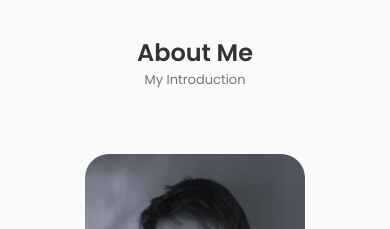
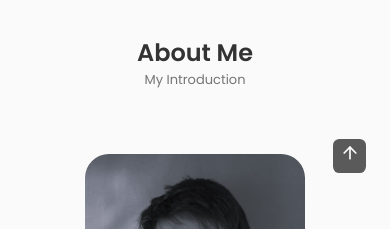
Before and after one commit to chuluq/glowing-glasses, a Next.js app: page / in a window 390 px wide. Shown: the part 840-1069 px from the top of the page. Built offline with nearby package versions, Linux system fonts and the light colour scheme.

Commit message:
feat: add scroll up

```diff
--- a/src/app/layout.tsx
+++ b/src/app/layout.tsx
@@ -5,6 +5,7 @@ import { Poppins } from "next/font/google";
 
 import { Header } from "@/components/header";
 import { Footer } from "@/components/footer";
+import { ScrollUp } from "@/components/scroll-up";
 
 const fontSans = Poppins({ subsets: ["latin"], weight: ["400", "500", "600"] });
 
@@ -24,6 +25,7 @@ export default function RootLayout({
         <Header />
         <main>{children}</main>
         <Footer />
+        <ScrollUp />
       </body>
     </html>
   );
--- a/src/components/icons.tsx
+++ b/src/components/icons.tsx
@@ -19,6 +19,7 @@ import {
   CalendarDays,
   ArrowRight,
   Mail,
+  ArrowUp,
 } from "lucide-react";
 
 export type Icon = LucideIcon;
@@ -39,6 +40,7 @@ export const Icons = {
   support: Headphones,
   arrowDown: ArrowDown,
   arrowRight: ArrowRight,
+  arrowUp: ArrowUp,
   education: GraduationCap,
   calendar: CalendarDays,
   mail: Mail,
--- /dev/null
+++ b/src/components/scroll-up.tsx
@@ -0,0 +1,22 @@
+"use client";
+
+import Link from "next/link";
+
+import { Icons } from "@/components/icons";
+
+export const ScrollUp = () => {
+  window.addEventListener("scroll", () => {
+    const scrollUp = document.querySelector(".scrollup");
+    if (scrollY >= 560) {
+      scrollUp?.classList.add("show-scroll");
+    } else {
+      scrollUp?.classList.remove("show-scroll");
+    }
+  });
+
+  return (
+    <Link href="#home" className="scrollup">
+      <Icons.arrowUp className="scrollup__icon" />
+    </Link>
+  );
+};
--- a/src/styles/globals.css
+++ b/src/styles/globals.css
@@ -173,12 +173,57 @@ img {
   box-shadow: 0 -1px 4px rgba(0, 0, 0, 0.15);
 }
 
+/* Scroll up */
+.scrollup {
+  position: fixed;
+  right: 2.5rem;
+  bottom: -20%;
+  background-color: var(--title-color);
+  opacity: 0.8;
+  padding: 0.3rem 0.5rem;
+  border-radius: 0.4rem;
+  z-index: var(--z-tooltip);
+  transition: 0.4s;
+}
+
+.scrollup__icon {
+  width: 1.5rem;
+  height: 1.5rem;
+  color: var(--container-color);
+}
+
+.scrollup:hover {
+  background-color: var(--title-color-dark);
+}
+
+/* Show Scroll */
+.show-scroll {
+  bottom: 3rem;
+}
+
 /*=============== BREAKPOINTS ===============*/
 /* For large devices */
 @media screen and (max-width: 992px) {
   .container {
     margin-left: var(--mb-1-5);
     margin-right: var(--mb-1-5);
+  }
+
+  .scrollup {
+    right: 1.5rem;
+    padding: 0.25rem 0.4rem;
+  }
+
+  .scrollup__icon {
+    width: 1.25rem;
+    height: 1.25rem;
+  }
+}
+
+/* For medium devices */
+@media screen and (max-width: 768px) {
+  .show-scroll {
+    bottom: 4rem;
   }
 }
 
@@ -192,4 +237,8 @@ img {
     margin-left: var(--mb-1);
     margin-right: var(--mb-1);
   }
+
+  .scrollup {
+    right: 1rem;
+  }
 }
```
